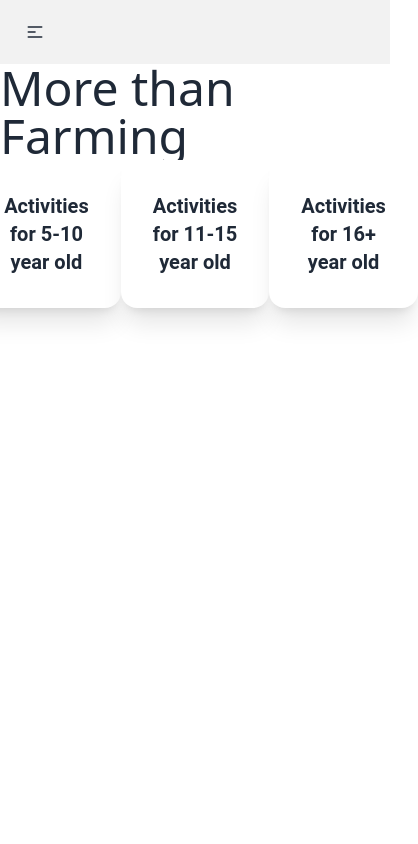
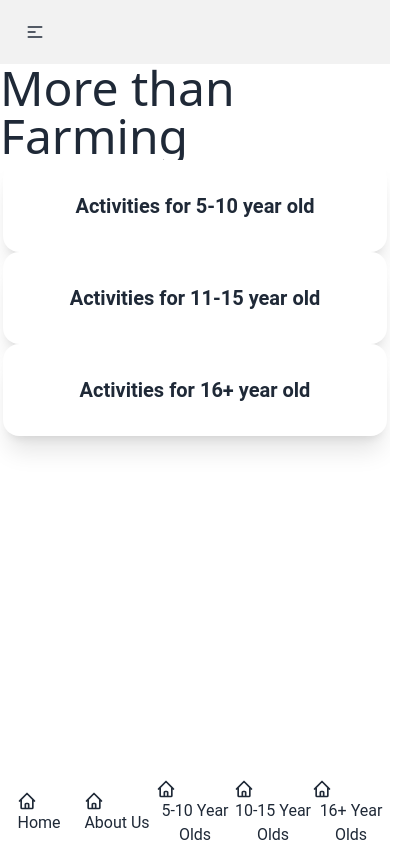
Before and after one commit to KingCarnival/agriApp3, a Nuxt app: page / in a window 390 px wide. Shown: the whole page, 418 px wide, since content can reach past the window. Built offline with nearby package versions, Linux system fonts and the light colour scheme.

Commit message:
Layout Changes

```diff
--- a/layouts/default.vue
+++ b/layouts/default.vue
@@ -1,6 +1,7 @@
 <template>
     <div class="navbar bg-base-200">
         <header>
+
             <head>
                 <link rel="icon" href="icons/favicon.ico" sizes="48x48">
                 <link rel="icon" href="icons/barn.svg" sizes="any" type="image/svg+xml">
@@ -9,20 +10,35 @@
             <div class="dropdown">
                 <nav>
                     <div tabindex="0" role="button" class="btn btn-ghost lg:hidden">
-            <svg xmlns="http://www.w3.org/2000/svg" class="h-5 w-5" fill="none" viewBox="0 0 24 24" stroke="currentColor"><path stroke-linecap="round" stroke-linejoin="round" stroke-width="2" d="M4 6h16M4 12h8m-8 6h16" /></svg>
+                        <svg xmlns="http://www.w3.org/2000/svg" class="h-5 w-5" fill="none" viewBox="0 0 24 24"
+                            stroke="currentColor">
+                            <path stroke-linecap="round" stroke-linejoin="round" stroke-width="2"
+                                d="M4 6h16M4 12h8m-8 6h16" />
+                        </svg>
                     </div>
                     <ul class="menu menu-sm dropdown-content mt-3 z-[1] p-2 shadow bg-base-100 rounded-box w-52">
-            <li class="flex items-center px-4"><NuxtLink to="/">Home</NuxtLink></li>
-            <li class="flex items-center px-4"><NuxtLink to="/about">About</NuxtLink></li>
+                        <li class="flex items-center px-4">
+                            <NuxtLink to="/">Home</NuxtLink>
+                        </li>
+                        <li class="flex items-center px-4">
+                            <NuxtLink to="/about">About</NuxtLink>
+                        </li>
                         <li class="flex items-center px-4">
                             <div class="dropdown dropdown-bottom">
                                 <div tabindex="0">
                                     Age Groups
                                 </div>
-                    <ul tabindex="0" class="dropdown-content z-[1] menu p-2 shadow bg-base-100 rounded-box w-52">
-                        <li><NuxtLink to="/agegroups/5-10">5-10 Year Olds</NuxtLink></li>
-                        <li><NuxtLink to="/agegroups/11-15">11-15 Year Olds</NuxtLink></li>
-                        <li><NuxtLink to="/agegroups/16-20">16-20 Year Olds</NuxtLink></li>
+                                <ul tabindex="0"
+                                    class="dropdown-content z-[1] menu p-2 shadow bg-base-100 rounded-box w-52">
+                                    <li>
+                                        <NuxtLink to="/agegroups/5-10">5-10 Year Olds</NuxtLink>
+                                    </li>
+                                    <li>
+                                        <NuxtLink to="/agegroups/11-15">11-15 Year Olds</NuxtLink>
+                                    </li>
+                                    <li>
+                                        <NuxtLink to="/agegroups/16-20">16-20 Year Olds</NuxtLink>
+                                    </li>
                                 </ul>
                             </div>
                         </li>
@@ -32,17 +48,28 @@
 
             <nav>
                 <ul class="menu hidden lg:menu-horizontal bg-base-200">
-                <li class="flex items-center px-4"><NuxtLink to="/">Home</NuxtLink></li>
-                <li class="flex items-center px-4"><NuxtLink to="/about">About</NuxtLink></li>
+                    <li class="flex items-center px-4">
+                        <NuxtLink to="/">Home</NuxtLink>
+                    </li>
+                    <li class="flex items-center px-4">
+                        <NuxtLink to="/about">About</NuxtLink>
+                    </li>
                     <li class="flex items-center px-4">
                         <div class="dropdown dropdown-bottom">
                             <div tabindex="0">
                                 Age Groups
                             </div>
-                        <ul tabindex="0" class="dropdown-content z-[1] menu p-2 shadow bg-base-100 rounded-box w-52">
-                            <li><NuxtLink to="/agegroups/5-10">5-10 Year Olds</NuxtLink></li>
-                            <li><NuxtLink to="/agegroups/11-15">11-15 Year Olds</NuxtLink></li>
-                            <li><NuxtLink to="/agegroups/16-20">16-20 Year Olds</NuxtLink></li>
+                            <ul tabindex="0"
+                                class="dropdown-content z-[1] menu p-2 shadow bg-base-100 rounded-box w-52">
+                                <li>
+                                    <NuxtLink to="/agegroups/5-10">5-10 Year Olds</NuxtLink>
+                                </li>
+                                <li>
+                                    <NuxtLink to="/agegroups/11-15">11-15 Year Olds</NuxtLink>
+                                </li>
+                                <li>
+                                    <NuxtLink to="/agegroups/16-20">16-20 Year Olds</NuxtLink>
+                                </li>
                             </ul>
                         </div>
                     </li>
@@ -54,4 +81,58 @@
     <div>
         <slot />
     </div>
+    <footer>
+        <div class="btm-nav lg:hidden">
+            <NuxtLink to="/">
+                <button>
+                    <svg xmlns="http://www.w3.org/2000/svg" class="h-5 w-5" fill="none" viewBox="0 0 24 24"
+                        stroke="currentColor">
+                        <path stroke-linecap="round" stroke-linejoin="round" stroke-width="2"
+                            d="M3 12l2-2m0 0l7-7 7 7M5 10v10a1 1 0 001 1h3m10-11l2 2m-2-2v10a1 1 0 01-1 1h-3m-6 0a1 1 0 001-1v-4a1 1 0 011-1h2a1 1 0 011 1v4a1 1 0 001 1m-6 0h6" />
+                    </svg>
+                    <span class="btm-nav-label">Home</span>
+                </button>
+            </NuxtLink>
+            <NuxtLink to="/about">
+                <button>
+                    <svg xmlns="http://www.w3.org/2000/svg" class="h-5 w-5" fill="none" viewBox="0 0 24 24"
+                        stroke="currentColor">
+                        <path stroke-linecap="round" stroke-linejoin="round" stroke-width="2"
+                            d="M3 12l2-2m0 0l7-7 7 7M5 10v10a1 1 0 001 1h3m10-11l2 2m-2-2v10a1 1 0 01-1 1h-3m-6 0a1 1 0 001-1v-4a1 1 0 011-1h2a1 1 0 011 1v4a1 1 0 001 1m-6 0h6" />
+                    </svg>
+                    <span class="btm-nav-label">About Us</span>
+                </button>
+            </NuxtLink>
+            <NuxtLink to="/agegroups/5-10">
+                <button>
+                    <svg xmlns="http://www.w3.org/2000/svg" class="h-5 w-5" fill="none" viewBox="0 0 24 24"
+                        stroke="currentColor">
+                        <path stroke-linecap="round" stroke-linejoin="round" stroke-width="2"
+                            d="M3 12l2-2m0 0l7-7 7 7M5 10v10a1 1 0 001 1h3m10-11l2 2m-2-2v10a1 1 0 01-1 1h-3m-6 0a1 1 0 001-1v-4a1 1 0 011-1h2a1 1 0 011 1v4a1 1 0 001 1m-6 0h6" />
+                    </svg>
+                    <span class="btm-nav-label">5-10 Year Olds</span>
+                </button>
+            </NuxtLink>
+            <NuxtLink to="/agegroups/11-15">
+                <button>
+                    <svg xmlns="http://www.w3.org/2000/svg" class="h-5 w-5" fill="none" viewBox="0 0 24 24"
+                        stroke="currentColor">
+                        <path stroke-linecap="round" stroke-linejoin="round" stroke-width="2"
+                            d="M3 12l2-2m0 0l7-7 7 7M5 10v10a1 1 0 001 1h3m10-11l2 2m-2-2v10a1 1 0 01-1 1h-3m-6 0a1 1 0 001-1v-4a1 1 0 011-1h2a1 1 0 011 1v4a1 1 0 001 1m-6 0h6" />
+                    </svg>
+                    <span class="btm-nav-label">10-15 Year Olds</span>
+                </button>
+            </NuxtLink>
+            <NuxtLink to="/agegroups/16-20">
+                <button>
+                    <svg xmlns="http://www.w3.org/2000/svg" class="h-5 w-5" fill="none" viewBox="0 0 24 24"
+                        stroke="currentColor">
+                        <path stroke-linecap="round" stroke-linejoin="round" stroke-width="2"
+                            d="M3 12l2-2m0 0l7-7 7 7M5 10v10a1 1 0 001 1h3m10-11l2 2m-2-2v10a1 1 0 01-1 1h-3m-6 0a1 1 0 001-1v-4a1 1 0 011-1h2a1 1 0 011 1v4a1 1 0 001 1m-6 0h6" />
+                    </svg>
+                    <span class="btm-nav-label">16+ Year Olds</span>
+                </button>
+            </NuxtLink>
+        </div>
+    </footer>
 </template>
--- a/pages/index.vue
+++ b/pages/index.vue
@@ -3,7 +3,7 @@
         <VitePwaManifest />
         <h1 class="font-sans text-5xl content-center">More than Farming</h1>
     </div>
-    <div class="flex justify-center">
+    <div class="justify-center grid grid-flow-row auto-rows-max lg:flex">
         <div class="card w-96 bg-base-100 shadow-xl">
             <div class="card-body items-center text-center">
                 <h2 class="card-title">
```
Lines whose indentation alone changed are shown as unchanged.
